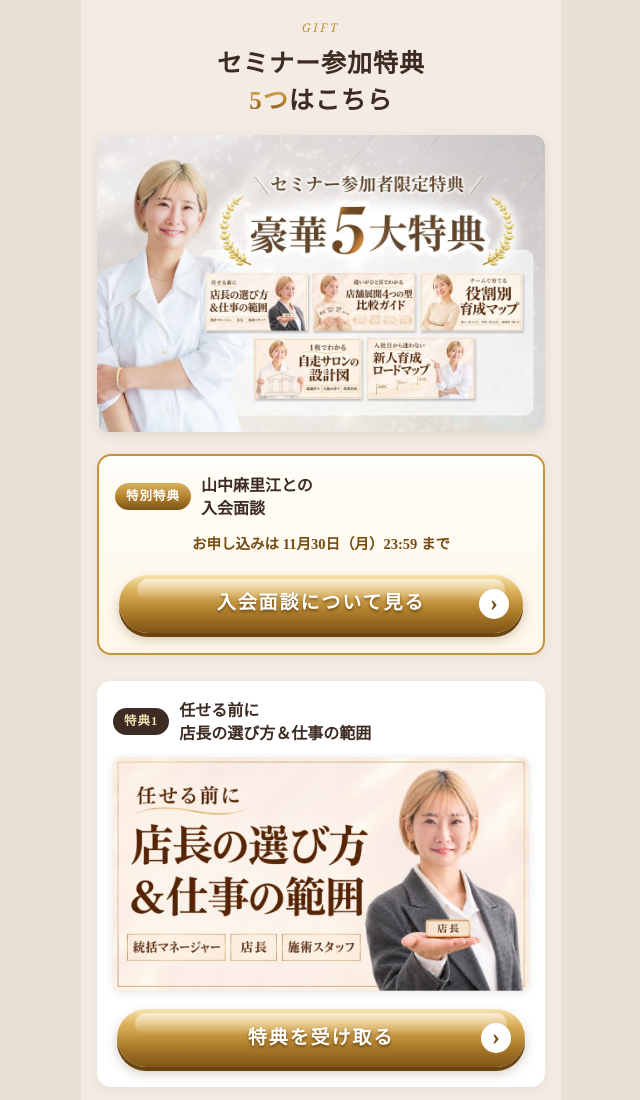
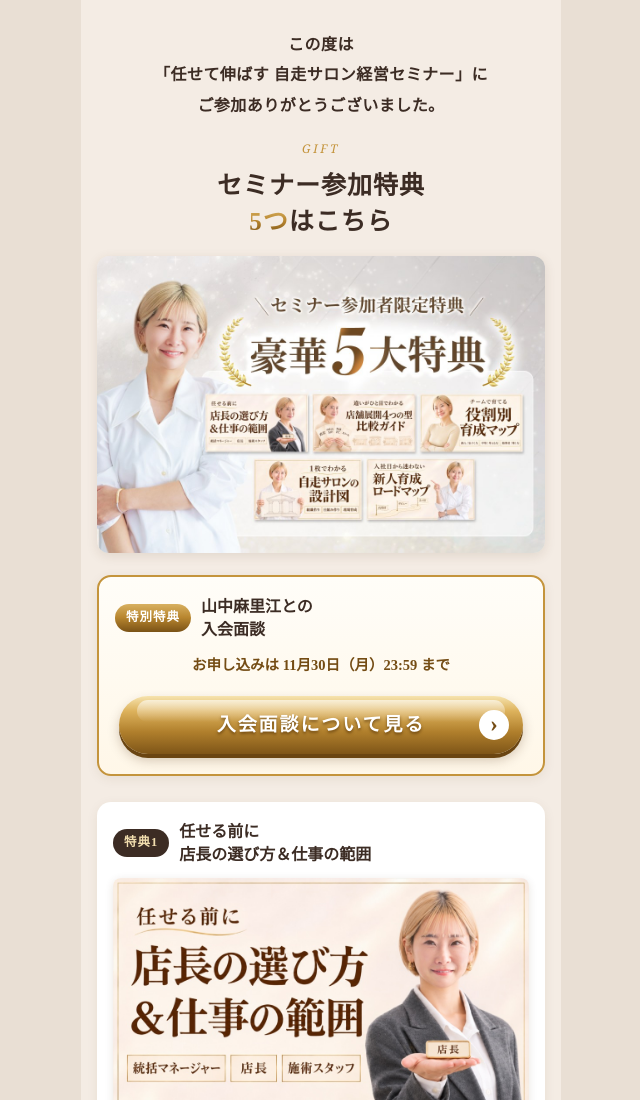
Before and after one commit to marie0022/kachigumi-seminar-tokuten, a plain HTML site: page index.html in a window 1280 px wide. Shown: the top 1100 px of the page, without its empty margins (319-959 px from the left). Drawn offline with Linux system fonts and the light colour scheme.

Commit message:
冒頭にセミナー参加のお礼1文を追加
Co-Authored-By: Claude Opus 5.5 <noreply@anthropic.com>

```diff
--- a/index.html
+++ b/index.html
@@ -81,6 +81,8 @@ img{display:block;max-width:100%;height:auto}
 .join2 .h{font-size:20px;font-weight:900;letter-spacing:.06em;line-height:1.5}
 .join2 .d{margin-top:6px;font-size:14.5px;font-weight:700;color:var(--gold-d)}
 .join2 .btn{margin:14px 0 0}
+.thx{padding:30px 20px 0;text-align:center}
+.thx p{font-size:16px;font-weight:700;line-height:1.9;letter-spacing:.03em}
 .gift{padding:18px 0 4px;text-align:center}
 .gift .h2{margin-top:8px}
 .gift .bn{width:calc(100% - 32px);margin:16px auto 0;border-radius:12px;box-shadow:0 3px 12px rgba(90,60,30,.12)}
@@ -93,6 +95,8 @@ img{display:block;max-width:100%;height:auto}
 </style></head>
 <body><div class="wrap">
 
+
+<section class="thx"><p>この度は<br>「任せて伸ばす 自走サロン経営セミナー」に<br>ご参加ありがとうございました。</p></section>
 
 <section class="gift">
   <p class="en">GIFT</p>
```
